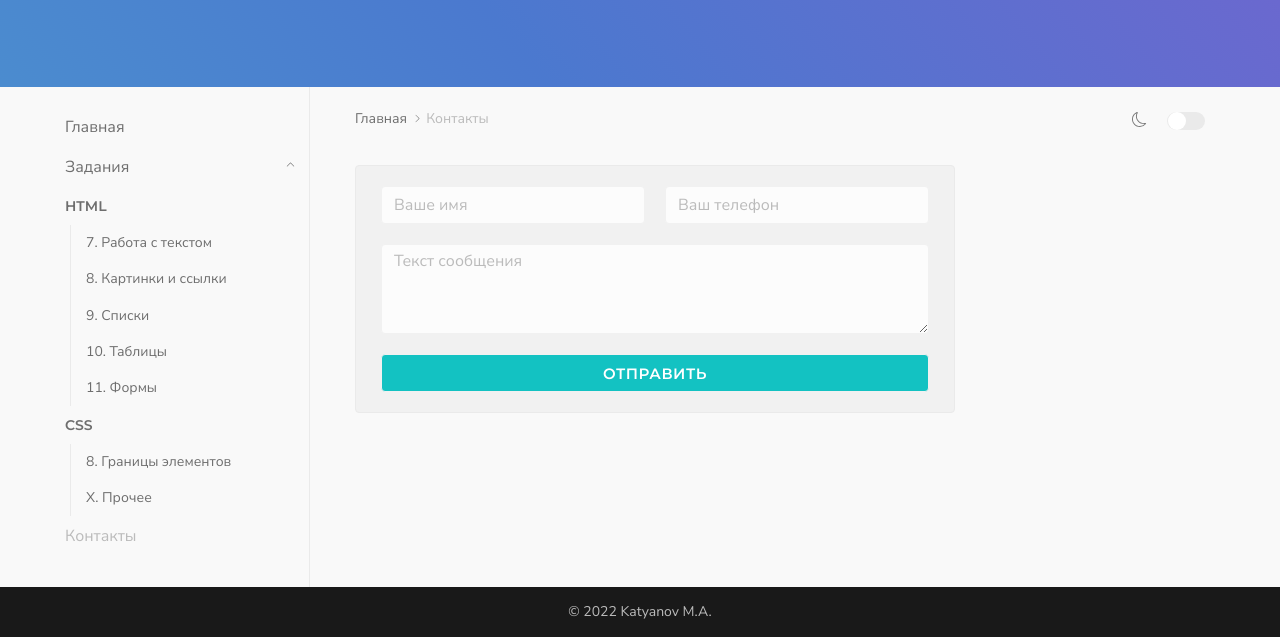
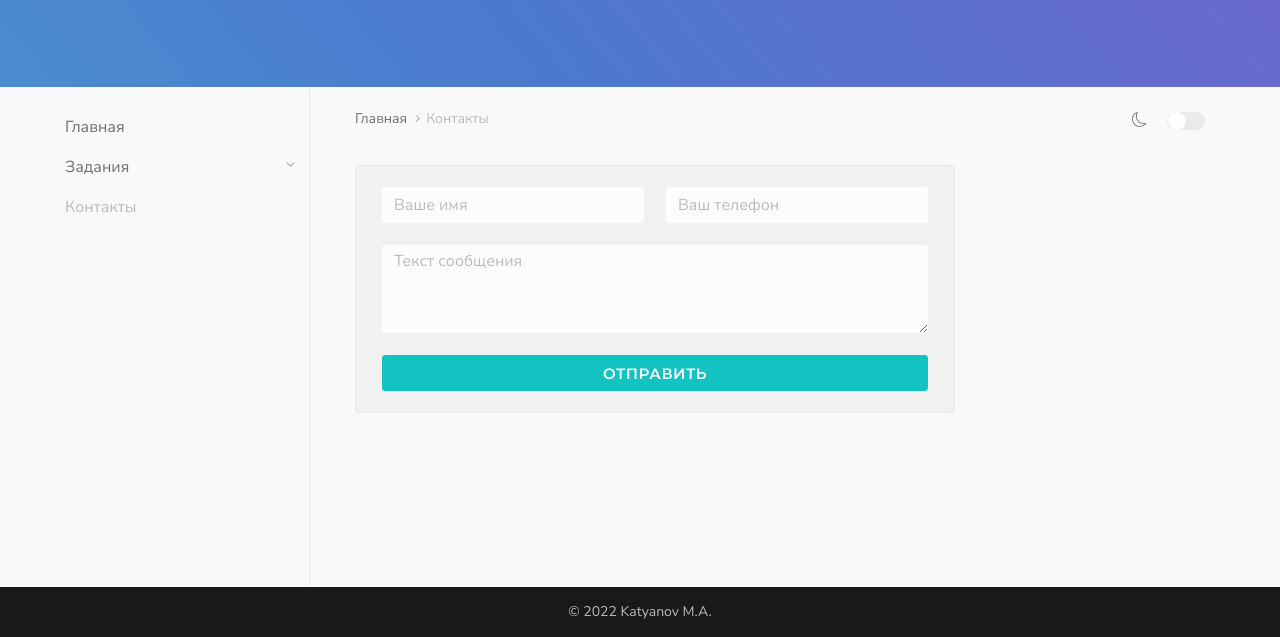
Before and after one commit to np-Dess/cv-practice, a plain HTML site: page contacts.html in a window 1280 px wide. Shown: the part 163-800 px from the top of the page. Drawn offline with nearby package versions, Linux system fonts and the light colour scheme.

Commit message:
fold lessons in contacts.html

```diff
--- a/contacts.html
+++ b/contacts.html
@@ -45,7 +45,7 @@
         <div class="[ menu-toggle ] [ flex-row ] [ flex-vh-center ]" onclick="this.classList.toggle('show')">Меню</div>
         <ul class="sidemenu">
           <li><a class="sublink" href="index.html">Главная</a></li>
-          <li class="dropdown show" onclick="this.classList.toggle('show')">
+          <li class="dropdown" onclick="this.classList.toggle('show')">
             Задания
           </li>
           <div class="sidemenu__dropdown">
```
